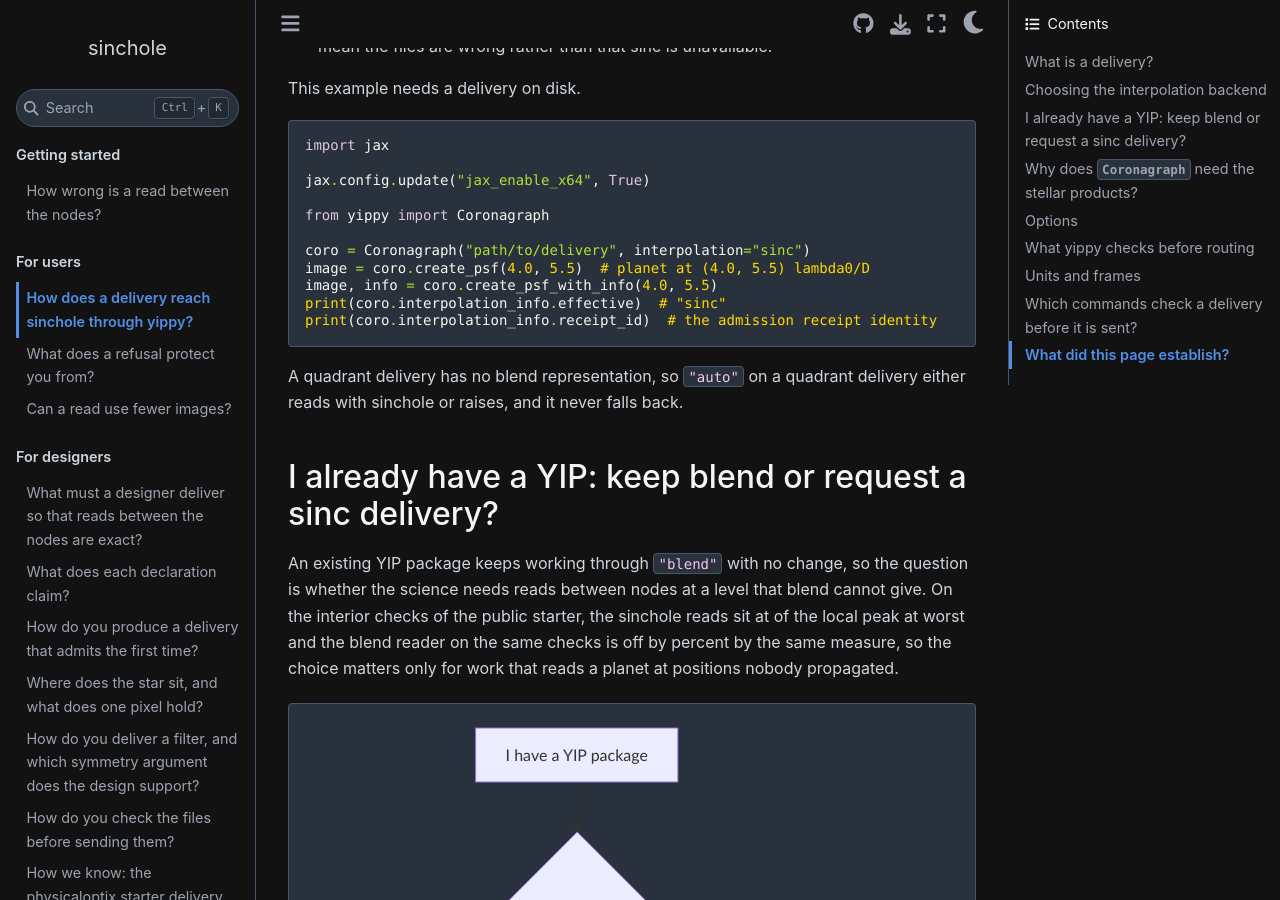
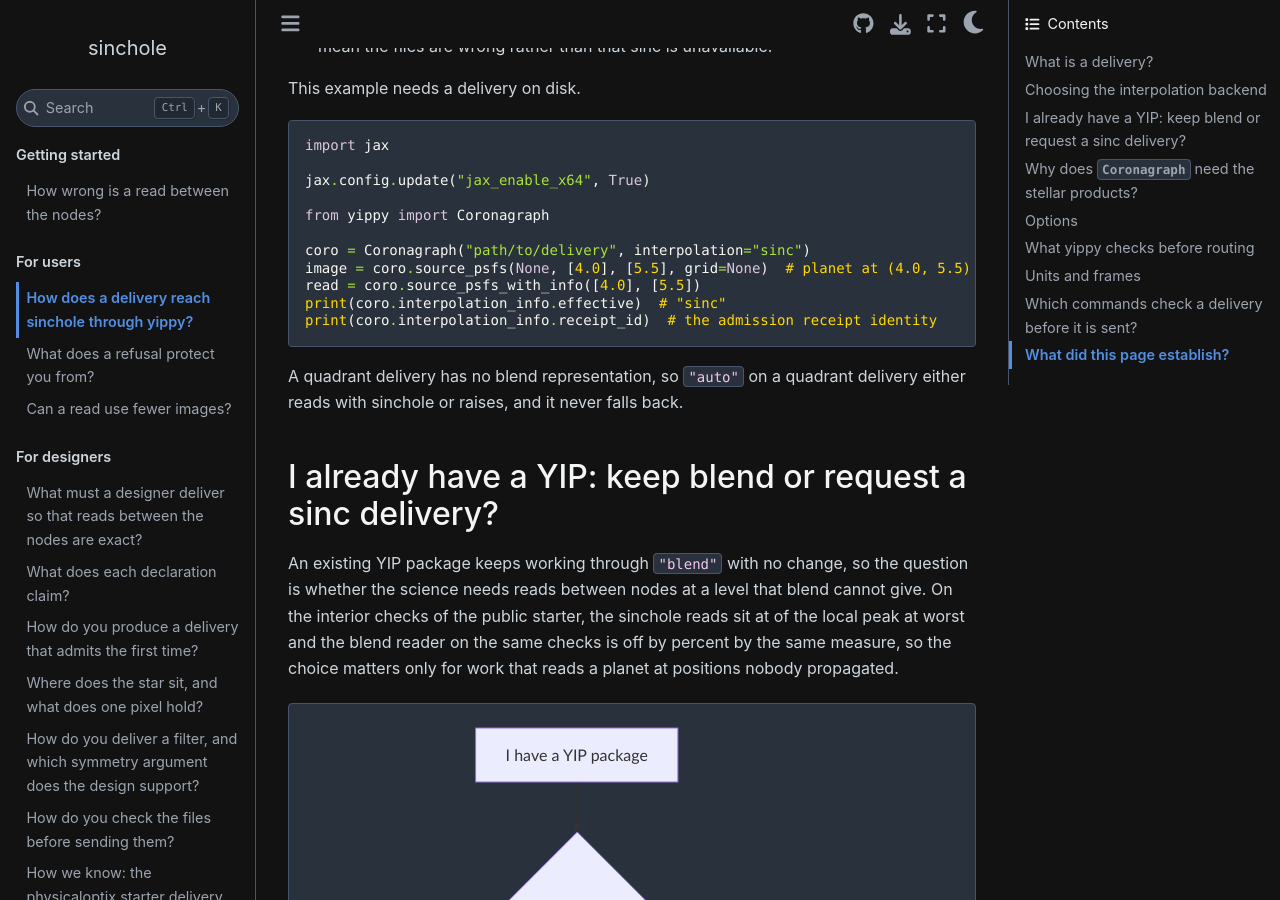
Before and after one commit to CoreySpohn/sinchole, a Sphinx documentation site: the page built from docs/practice/yippy.md, in a window 1280 px wide and 900 px high, scrolled down 2503 px. Built offline with Sphinx 7.4.7 and the Sphinx Book theme 1.1.4, drawn with Linux system fonts in a browser that asks for light colours; pages that are not in the unit, such as notebooks, are missing from menus.

Commit message:
docs: show source PSFs through the yippy.Coronagraph contract queries

````diff
--- a/docs/practice/yippy.md
+++ b/docs/practice/yippy.md
@@ -129,8 +129,8 @@ jax.config.update("jax_enable_x64", True)
 from yippy import Coronagraph
 
 coro = Coronagraph("path/to/delivery", interpolation="sinc")
-image = coro.create_psf(4.0, 5.5)  # planet at (4.0, 5.5) lambda0/D
-image, info = coro.create_psf_with_info(4.0, 5.5)
+image = coro.source_psfs(None, [4.0], [5.5], grid=None)  # planet at (4.0, 5.5) lambda0/D
+read = coro.source_psfs_with_info([4.0], [5.5])
 print(coro.interpolation_info.effective)  # "sinc"
 print(coro.interpolation_info.receipt_id)  # the admission receipt identity
 ```
````
